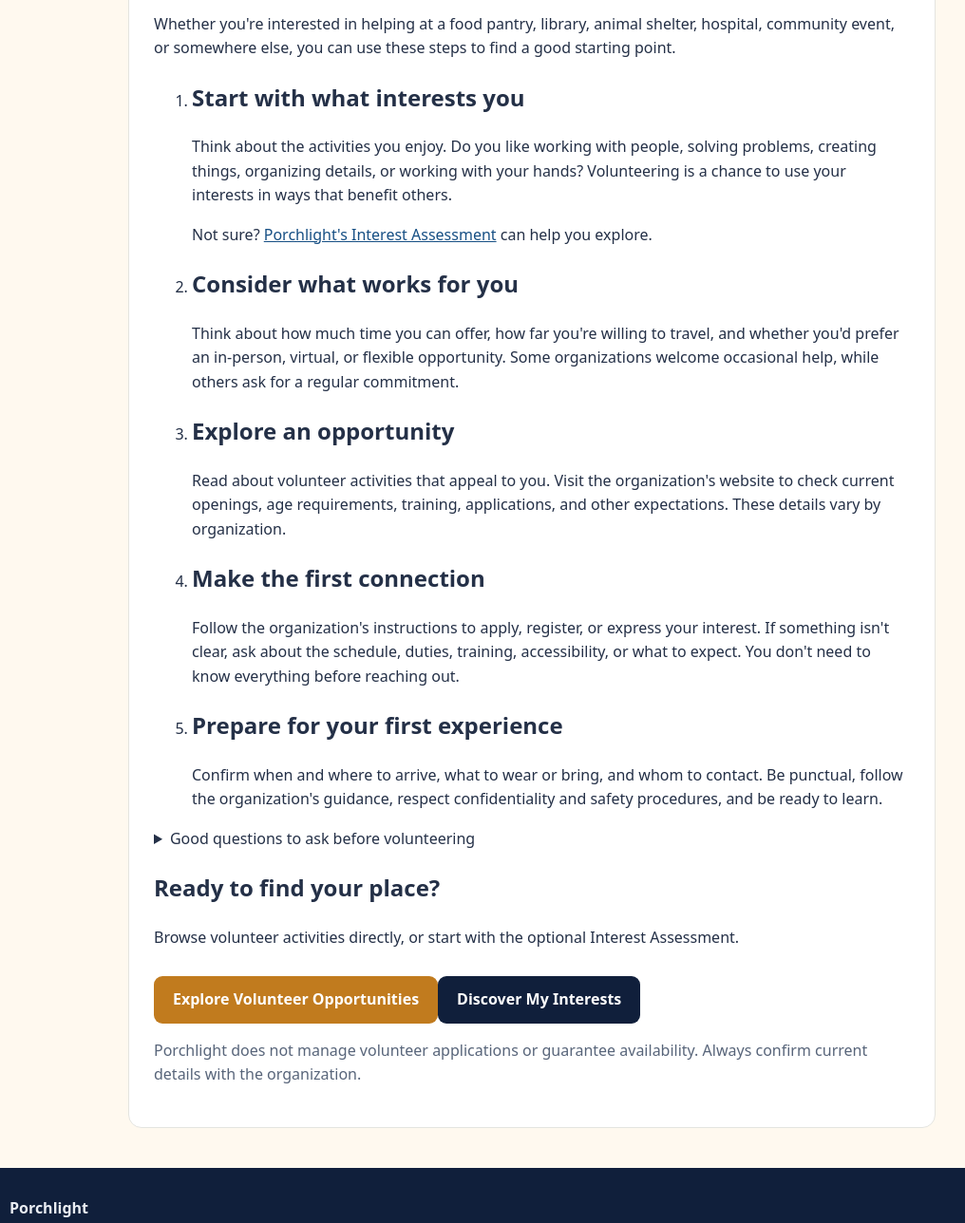
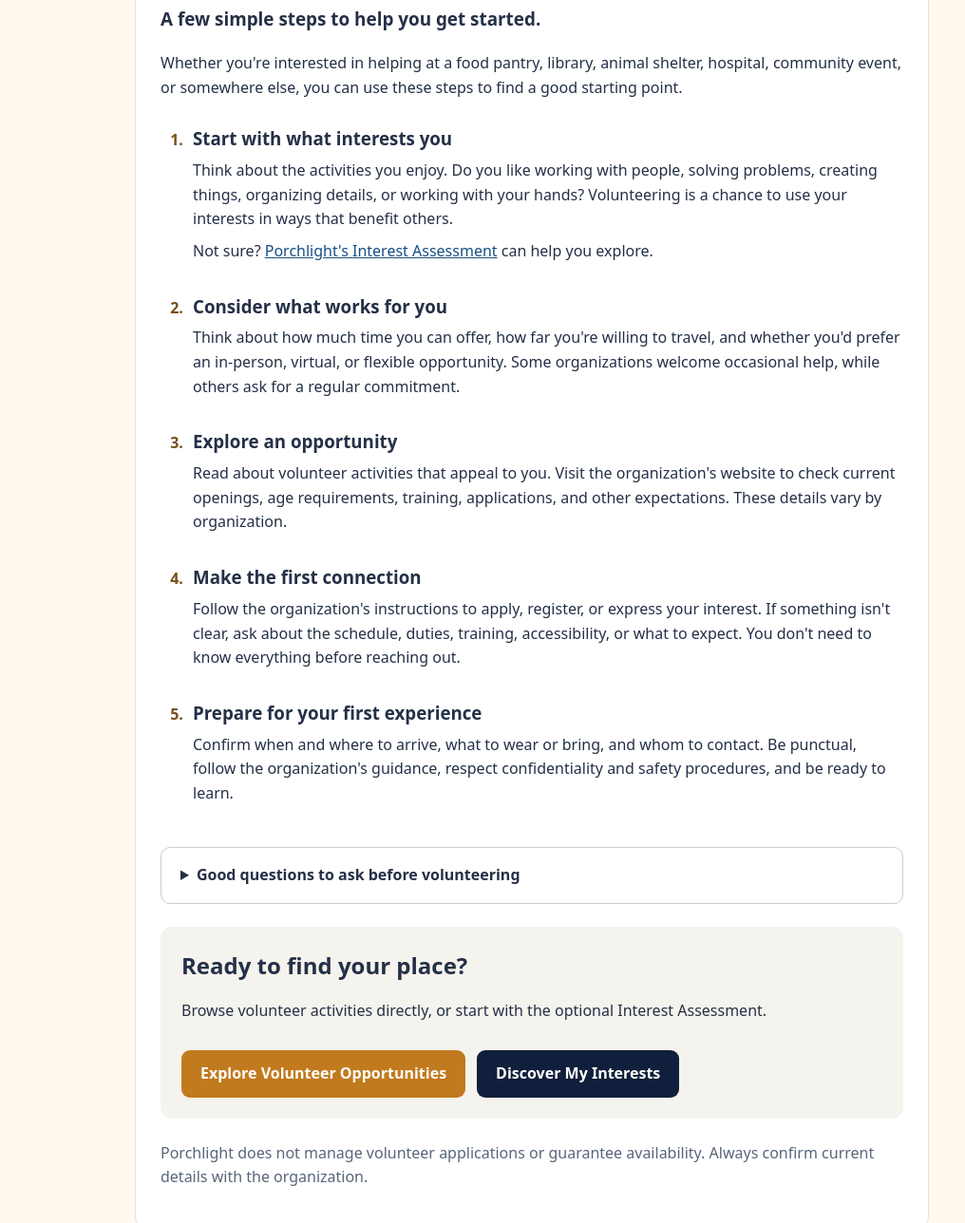
Before and after one commit to pathfinder123-creator/porchlight, a plain HTML site: page getting-started.html in a window 1280 px wide. Shown: the part 251-1539 px from the top of the page at 95% size, without its empty margins (80-1096 px from the left). Drawn offline with Linux system fonts and the light colour scheme; a script that the page names is missing.

Commit message:
Add files via upload

```diff
--- a/css/styles.css
+++ b/css/styles.css
@@ -37,3 +37,26 @@
 /* Accessibility: visible keyboard focus for form fields and reduced-motion support. */
 input:focus-visible,select:focus-visible,summary:focus-visible{outline:3px solid #c87c12;outline-offset:3px}
 @media(prefers-reduced-motion:reduce){*,*::before,*::after{scroll-behavior:auto!important;transition-duration:0.01ms!important;animation-duration:0.01ms!important}}
+
+
+/* Optional getting-started guide and compact home-page invitation. */
+.starter-invite{display:flex;align-items:center;justify-content:space-between;gap:22px;flex-wrap:wrap;margin:24px 0 8px;padding:22px 26px;border:1px solid #d7cbb4;border-radius:14px;background:#fffaf0}
+.starter-invite h2{font-size:1.25rem;margin:0 0 6px}
+.starter-invite p{margin:0;max-width:58ch}
+.starter-invite .button{flex-shrink:0}
+.starter-guide{max-width:880px}
+.starter-breadcrumb{margin:18px 0;color:#465267;font-size:.92rem}
+.starter-lead{font-size:1.18rem;font-weight:600}
+.starter-steps{padding-left:1.75rem}
+.starter-steps li{padding:10px 0 12px 6px}
+.starter-steps li::marker{font-weight:700;color:#765019}
+.starter-steps h2{font-size:1.17rem;margin:0 0 6px}
+.starter-steps p{margin:0 0 8px}
+.starter-questions{margin:24px 0;border:1px solid #c9cdd3;border-radius:10px;padding:16px 20px}
+.starter-questions summary{cursor:pointer;font-weight:700}
+.starter-questions summary:focus-visible{outline:3px solid #c87c12;outline-offset:4px}
+.starter-questions ul{margin:14px 0 0}
+.starter-next{margin:24px 0;padding:22px;border-radius:12px;background:#f5f3ed}
+.starter-next h2{margin:0 0 8px}
+.starter-actions{display:flex;gap:12px;flex-wrap:wrap;margin-top:16px}
+@media(max-width:640px){.starter-invite{padding:18px}.starter-invite .button{width:100%;text-align:center}.starter-next{padding:16px}}
```
